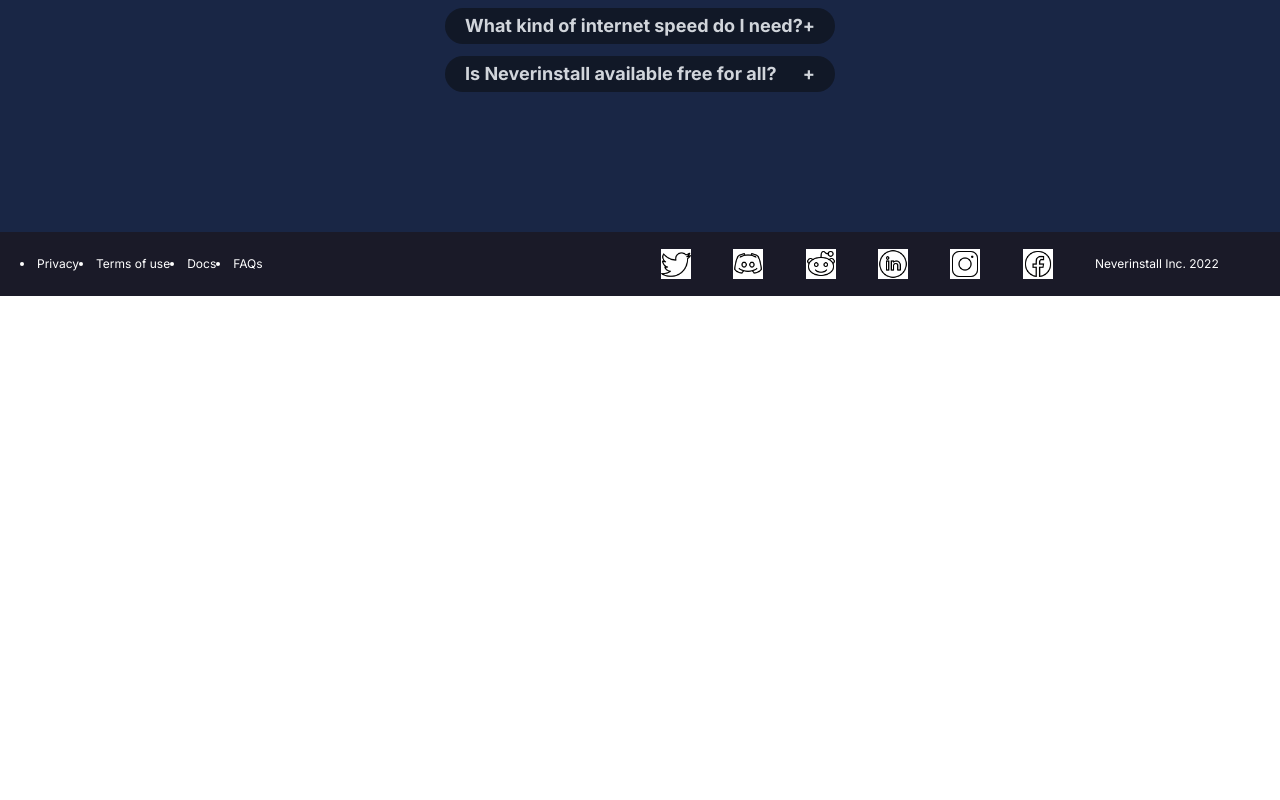
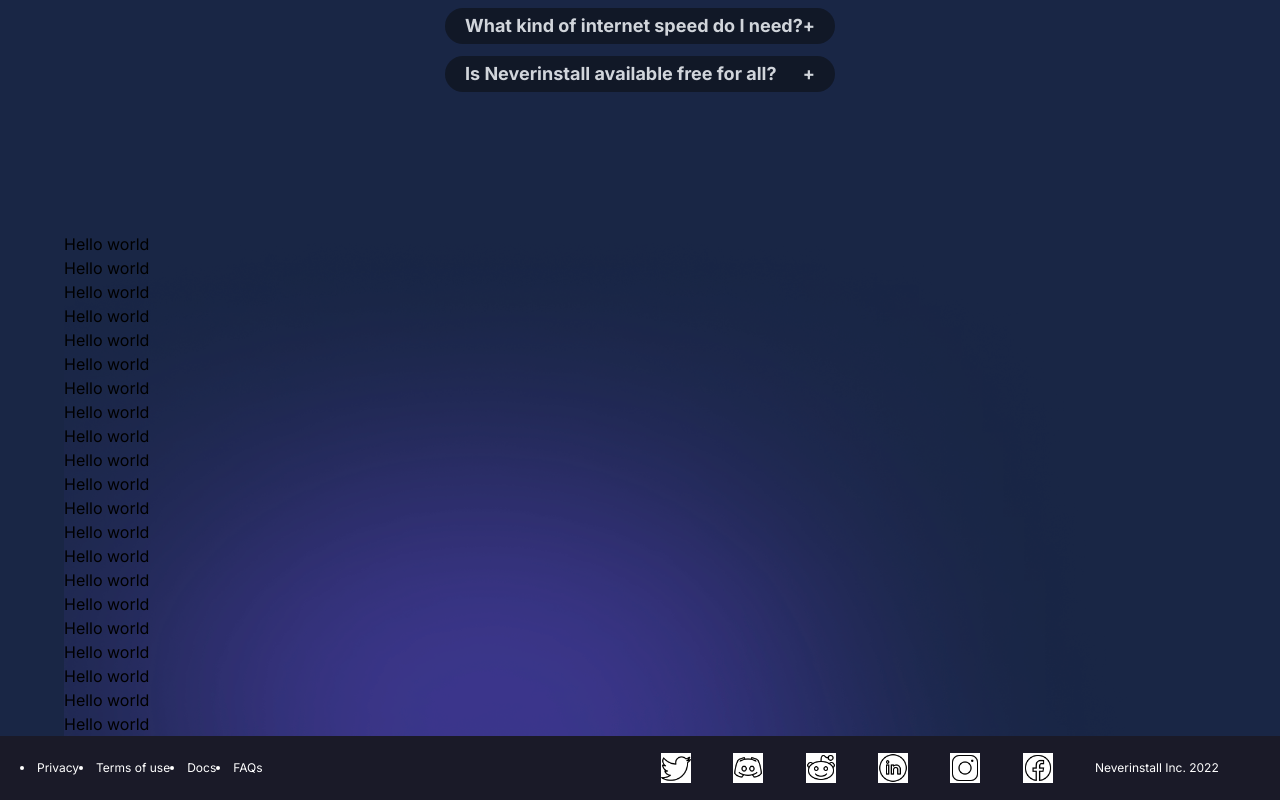
Before and after one commit to morajdhwaj/neverinstall, a Next.js app: page / in a window 1280 px wide. Shown: the part 5706-6506 px from the top of the page. Before the commit the page ends 6002 px from the top, so only its background shows below. Built offline with nearby package versions, Linux system fonts and the light colour scheme.

Commit message:
Added bg Image.

```diff
--- a/pages/index.js
+++ b/pages/index.js
@@ -10,6 +10,7 @@ import AccordionPage from "../components/HomePage/AccordionPage";
 import CollaborationPage from "../components/HomePage/CollaborationPage";
 import Productivity from "../components/HomePage/Productivity";
 import CreativePage from "../components/HomePage/CreativePage";
+import TrialPage from "../components/HomePage/TrialPage";
 
 export default function Home() {
   return (
@@ -23,6 +24,7 @@ export default function Home() {
       <CreativePage />
       <ChangewayPage />
       <AccordionPage />
+      <TrialPage/>
     </div>
   );
 }
```
Also changed, not shown: public/codebg.png (added).
